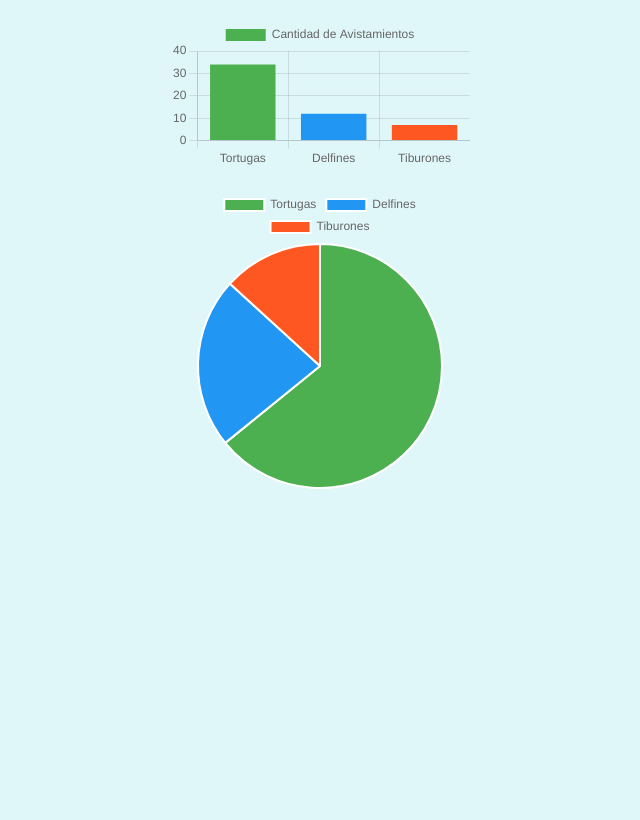
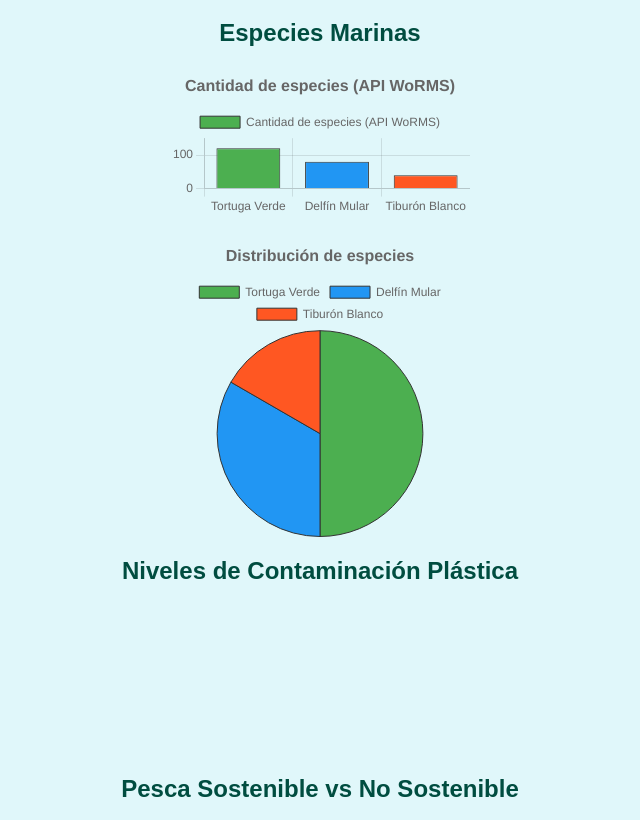
Before and after one commit to majoarve/dashboard-marino, a plain HTML site: page index.html in a window 1280 px wide. Shown: the part 61-881 px from the top of the page, without its empty margins (320-960 px from the left). Before the commit the page ends 800 px from the top, so only its background shows below. Drawn offline with nearby package versions, Linux system fonts and the light colour scheme; no server answers.

Commit message:
Add files via upload

```diff
--- a/index.html
+++ b/index.html
@@ -11,8 +11,21 @@
 <body>
   <h1>Dashboard - Vida Marina</h1>
 
-  <canvas id="grafico1"></canvas>
-  <canvas id="grafico2"></canvas>
+  <section>
+    <h2>Especies Marinas</h2>
+    <canvas id="grafico1" style="max-width:600px; max-height:400px;"></canvas>
+    <canvas id="grafico2" style="max-width:600px; max-height:400px;"></canvas>
+  </section>
+
+  <section>
+    <h2>Niveles de Contaminación Plástica</h2>
+    <canvas id="grafico3" style="max-width:600px; max-height:400px;"></canvas>
+  </section>
+
+  <section>
+    <h2>Pesca Sostenible vs No Sostenible</h2>
+    <canvas id="grafico4" style="max-width:600px; max-height:400px;"></canvas>
+  </section>
 
   <!-- 🔹 Aquí enlazas tu JS -->
   <script src="script.js"></script>
--- a/script.js
+++ b/script.js
@@ -1,29 +1,90 @@
-// Datos de ejemplo (puedes conectarlo luego a APIs o archivos JSON)
-const especies = ["Tortugas", "Delfines", "Tiburones"];
-const cantidades = [34, 12, 7];
+async function obtenerDatosAPI() {
+  try {
+    // 🔹 Consultamos datos reales de especies marinas (WoRMS API)
+    const tortugasResp = await fetch("https://www.marinespecies.org/rest/AphiaRecordsByName/Turtle?like=true&marine_only=true");
+    const delfinesResp = await fetch("https://www.marinespecies.org/rest/AphiaRecordsByName/Dolphin?like=true&marine_only=true");
+    const tiburonesResp = await fetch("https://www.marinespecies.org/rest/AphiaRecordsByName/Shark?like=true&marine_only=true");
 
-// Gráfico de barras
-new Chart(document.getElementById("grafico1"), {
-  type: "bar",
-  data: {
-    labels: especies,
-    datasets: [{
-      label: "Cantidad de Avistamientos",
-      data: cantidades,
-      backgroundColor: ["#4CAF50", "#2196F3", "#FF5722"]
-    }]
+    if (!tortugasResp.ok || !delfinesResp.ok || !tiburonesResp.ok) {
+      throw new Error("Error al conectar con la API");
+    }
+
+    const tortugas = await tortugasResp.json();
+    const delfines = await delfinesResp.json();
+    const tiburones = await tiburonesResp.json();
+
+    // 🔹 Creamos un resumen simple: cuántas especies encontró
+    const especies = [
+      { nombre: "Tortuga (Turtle)", cantidad: tortugas.length },
+      { nombre: "Delfín (Dolphin)", cantidad: delfines.length },
+      { nombre: "Tiburón (Shark)", cantidad: tiburones.length },
+    ];
+
+    return { especies };
+  } catch (error) {
+    alert("No se pudo conectar con la API. Se mostrarán datos locales.");
+    console.error("Error al cargar API:", error);
+    return null;
   }
-});
+}
 
-// Gráfico circular
-new Chart(document.getElementById("grafico2"), {
-  type: "pie",
-  data: {
-    labels: especies,
-    datasets: [{
-      label: "Distribución",
-      data: cantidades,
-      backgroundColor: ["#4CAF50", "#2196F3", "#FF5722"]
-    }]
-  }
-});
+// 🔹 Función para crear gráficos (misma que ya tenías)
+function crearGrafico(id, tipo, etiquetas, datos, etiquetaDatos, colores) {
+  return new Chart(document.getElementById(id), {
+    type: tipo,
+    data: {
+      labels: etiquetas,
+      datasets: [{
+        label: etiquetaDatos,
+        data: datos,
+        backgroundColor: colores,
+        borderColor: "#333",
+        borderWidth: 1
+      }]
+    },
+    options: {
+      responsive: true,
+      plugins: {
+        legend: { position: "top" },
+        title: {
+          display: true,
+          text: etiquetaDatos,
+          font: { size: 16, weight: "bold" }
+        }
+      },
+      scales: tipo === "bar" ? {
+        y: { beginAtZero: true }
+      } : {}
+    }
+  });
+}
+
+// 🔹 Cargar datos
+async function cargarDatos() {
+  const datosAPI = await obtenerDatosAPI();
+
+  // Si la API no responde, usamos datos locales
+  const especies = datosAPI?.especies || [
+    { nombre: "Tortuga Verde", cantidad: 120 },
+    { nombre: "Delfín Mular", cantidad: 80 },
+    { nombre: "Tiburón Blanco", cantidad: 40 }
+  ];
+
+  crearGrafico(
+    "grafico1", "bar",
+    especies.map(e => e.nombre),
+    especies.map(e => e.cantidad),
+    "Cantidad de especies (API WoRMS)",
+    ["#4CAF50", "#2196F3", "#FF5722"]
+  );
+
+  crearGrafico(
+    "grafico2", "pie",
+    especies.map(e => e.nombre),
+    especies.map(e => e.cantidad),
+    "Distribución de especies",
+    ["#4CAF50", "#2196F3", "#FF5722"]
+  );
+}
+
+cargarDatos();
```
Also changed, not shown: style.css (line endings or trailing spaces).
